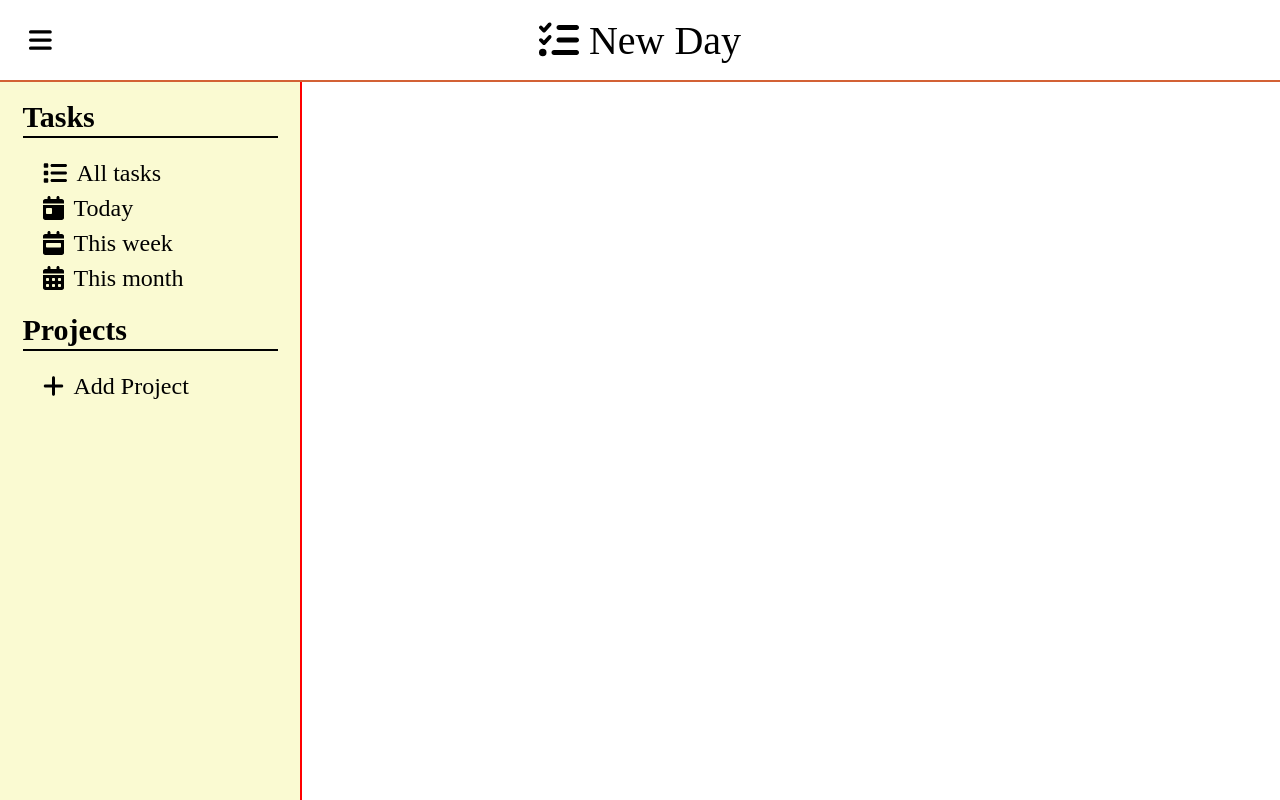
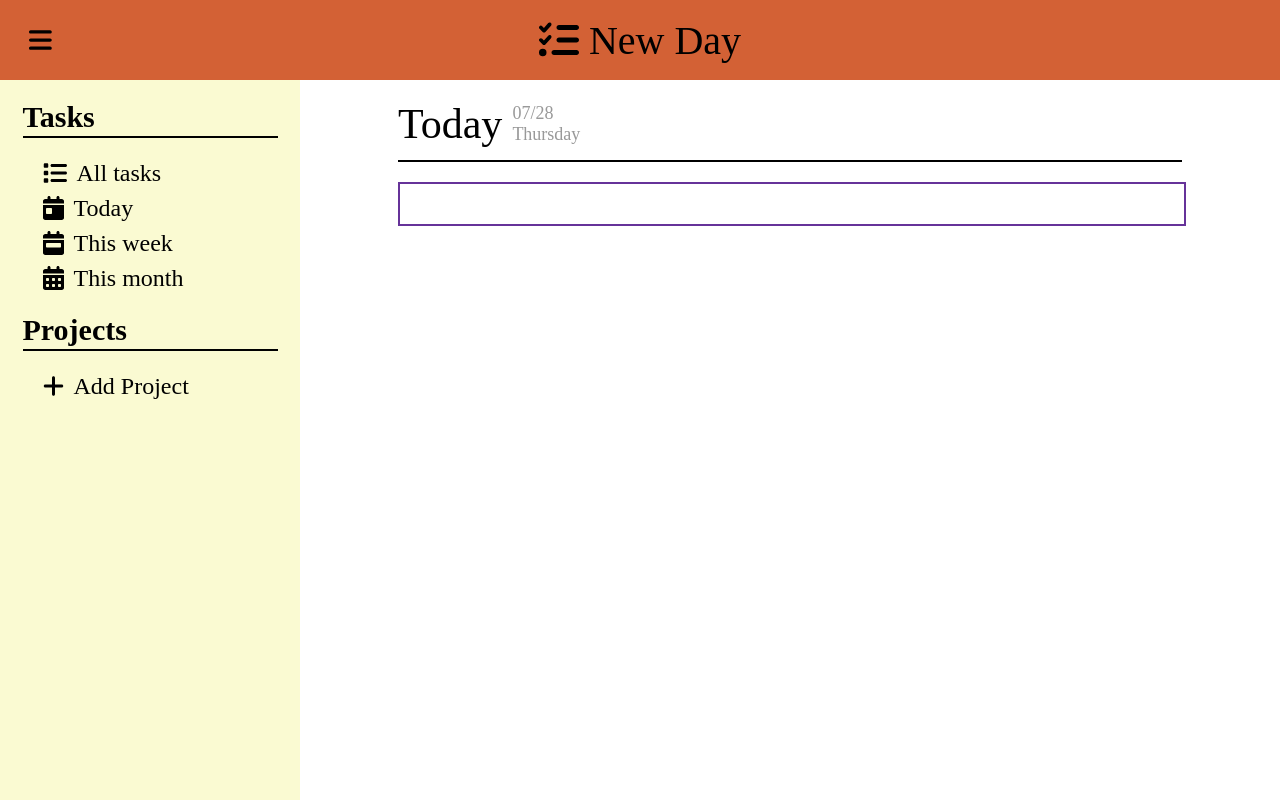
Before and after one commit to yrnisus/To-Do-List, a website built with webpack: page dist/index.html in a window 1280 px wide. Built offline with nearby package versions, Linux system fonts and the light colour scheme.

Commit message:
Task.js working

```diff
--- a/package.json
+++ b/package.json
@@ -28,6 +28,7 @@
     "webpack-cli": "^4.10.0"
   },
   "dependencies": {
+    "date-fns": "^2.29.1",
     "lodash": "^4.17.21"
   }
 }
--- a/src/content.js
+++ b/src/content.js
@@ -1,5 +1,65 @@
+import {format} from 'date-fns'
+import Task from './task.js';
+// import { format, formatDistance, formatRelative, subDays } from 'date-fns'
+
+
+
 export default function content() {
+    const contentContainer = document.createElement('div');
+    contentContainer.classList.add("content-container");
+
+
     const contentWrapper = document.createElement('div');
     contentWrapper.classList.add('content-wrapper');
-    return contentWrapper;
+
+    contentWrapper.appendChild(createContentHeading());
+    contentWrapper.appendChild(createTasksList());
+
+    contentContainer.appendChild(contentWrapper);
+    return contentContainer;
 }
+
+
+function createContentHeading() {
+    //Creates only the heading for the content page
+    //Ex Today 07/27 Wednesday
+    const contentHeadingWrapper = document.createElement('div');
+    contentHeadingWrapper.classList.add('content-heading-wrapper');
+
+    const contentTitle = document.createElement('div');
+    contentTitle.classList.add('content-title');
+    contentTitle.textContent = "Today";
+
+    const dateWrapper = document.createElement('div');
+    dateWrapper.classList.add('date-wrapper');
+
+    const dayText = document.createElement('div');
+    dayText.innerHTML+= format(new Date(), 'eeee');
+
+    const dayDate = document.createElement('div');
+    dayDate.innerHTML+= format(new Date(), 'MM/dd');
+
+    dateWrapper.appendChild(dayDate);
+    dateWrapper.appendChild(dayText);
+
+    contentTitle.appendChild(dateWrapper);
+    contentHeadingWrapper.appendChild(contentTitle);
+
+
+    return contentHeadingWrapper;
+}
+
+function createTasksList() {
+    const tasksList = document.createElement('div');
+    tasksList.classList.add('tasks-list');
+
+    const task = document.createElement('div');
+    task.classList.add('task');
+    tasksList.appendChild(task);
+
+    return tasksList;
+}
+
+
+const testTask = new Task("Garbage", "Take out the trash", new Date(), "Urgent", false);
+console.log(testTask.getTitle());
--- a/src/index.js
+++ b/src/index.js
@@ -10,34 +10,8 @@ import sidebar from './sidebar.js'
 
 function createPage() {
     document.body.appendChild(header());
-    // document.body.appendChild(sidebar());
-
-    const contentContainer = document.createElement('div');
-    contentContainer.classList.add("content-container");
-
-    // const empty = document.createElement('div');
-    // empty.classList.add("empty");
-    // contentContainer.appendChild(empty);
-
-    contentContainer.appendChild(sidebar());
-    contentContainer.appendChild(content());
-
-    document.body.appendChild(contentContainer);
+    document.body.appendChild(sidebar());
+    document.body.appendChild(content());
 }
 
-
-//  function component() {
-//    const element = document.createElement('div');
-//   const btn = document.createElement('button');
-
-//    element.innerHTML = _.join(['Hello', 'webpack'], ' ');
-
-//   btn.innerHTML = 'Click me and check the console!';
-//   btn.onclick = printMe;
-
-//   element.appendChild(btn);
-
-//    return element;
-//  }
-
 createPage();
--- a/src/style.css
+++ b/src/style.css
@@ -10,12 +10,9 @@ body {
     margin: 0;
     background-color: var(--bg-color);
     height: 100vh;
-    display: flex;
-}
-
-.content {
-    width: 70%;
-    border: 1px solid rebeccapurple;
+    display: grid;
+    grid-template-columns: 300px 1fr;
+    grid-template-rows: 80px 1fr;
 }
 
 /* HEADER SECTION */
@@ -23,7 +20,7 @@ body {
 header {
     width: 100%;
     height: 80px;
-    border-bottom: 2px solid var(--accent-color);
+    background-color: var(--accent-color);
     display: flex;
     justify-content: center;
     align-items: center;
@@ -62,14 +59,6 @@ header {
 .menu-icon-wrapper:hover {
     background-color: var(--bg-dark-color);
 
-}
-
-
-
-.content-container{
-    display: grid;
-    grid-template-columns: 300px 1fr;
-    grid-template-rows: 80px 1fr;
 }
 
 /* SIDEBAR SECTION*/
@@ -136,18 +125,51 @@ ul {
 /* CONTENT SECTION */
 
 
+.content-container{
+    grid-row: 2/ 3;
+    grid-column: 2/3;
+    width: 100%;
+    height: 100%;
+    display: flex;
+    justify-content: center;
+}
+
 .content-wrapper {
     display: flex;
-    justify-content: center;
-    align-items: center;
-    border: 1px solid red;
-    grid-row: 2/3;
-    grid-column: 2/3;
+    flex-direction: column;
+    width: 80%;
+    gap: 20px;
 }
 
-/* .empty {
-    height: 80px;
+.content-heading-wrapper {
+    font-size: 42px;
+    margin-top: 20px;
+    border-bottom: 2px solid black;
+    height: 60px;
+}
+
+.content-title {
+    display: flex;
+    gap: 10px;
+    align-items: center;
+}
+
+.date-wrapper {
+    display: flex;
+    flex-direction: column;
+    font-size: 18px;
+    color: #999999;
+}
+
+.tasks-list {
+    display: flex;
+    flex-direction: column;
+    gap: 20px;
+}
+
+.task {
+    height: 40px;
     width: 100%;
-    grid-row: 1/2;
-    grid-column: 1 / 3;
-} */
+    display: flex;
+    border: 2px solid rebeccapurple;
+}
--- /dev/null
+++ b/src/task.js
@@ -0,0 +1,27 @@
+import { format } from 'date-fns'
+//What does a task have
+//Title, Description, Date, Completed Status, priority
+//searchable tags would be cool
+
+export default class Task {
+    //private variabes
+    #title;
+    #description;
+    #date;
+    #priority;
+    #completed;
+
+    constructor(title, description, date, priority, completed) {
+        this.#title = title;
+        this.#description = description;
+        this.#date = date;
+        this.#priority = priority;
+        this.#completed = completed;
+    }
+    //public getters
+        getTitle = () => this.#title;
+        getDescription = () => this.#description;
+        getDate = () => this.#date;
+        getPriority = () => this.#priority;
+        getCompleted = () => this.#completed;
+}
--- a/webpack.config.js
+++ b/webpack.config.js
@@ -1,6 +1,5 @@
 const path = require('path');
 const HtmlWebpackPlugin = require('html-webpack-plugin');
-
 
 module.exports = {
     mode: 'development',
```
Also changed, not shown: 1 other file.
